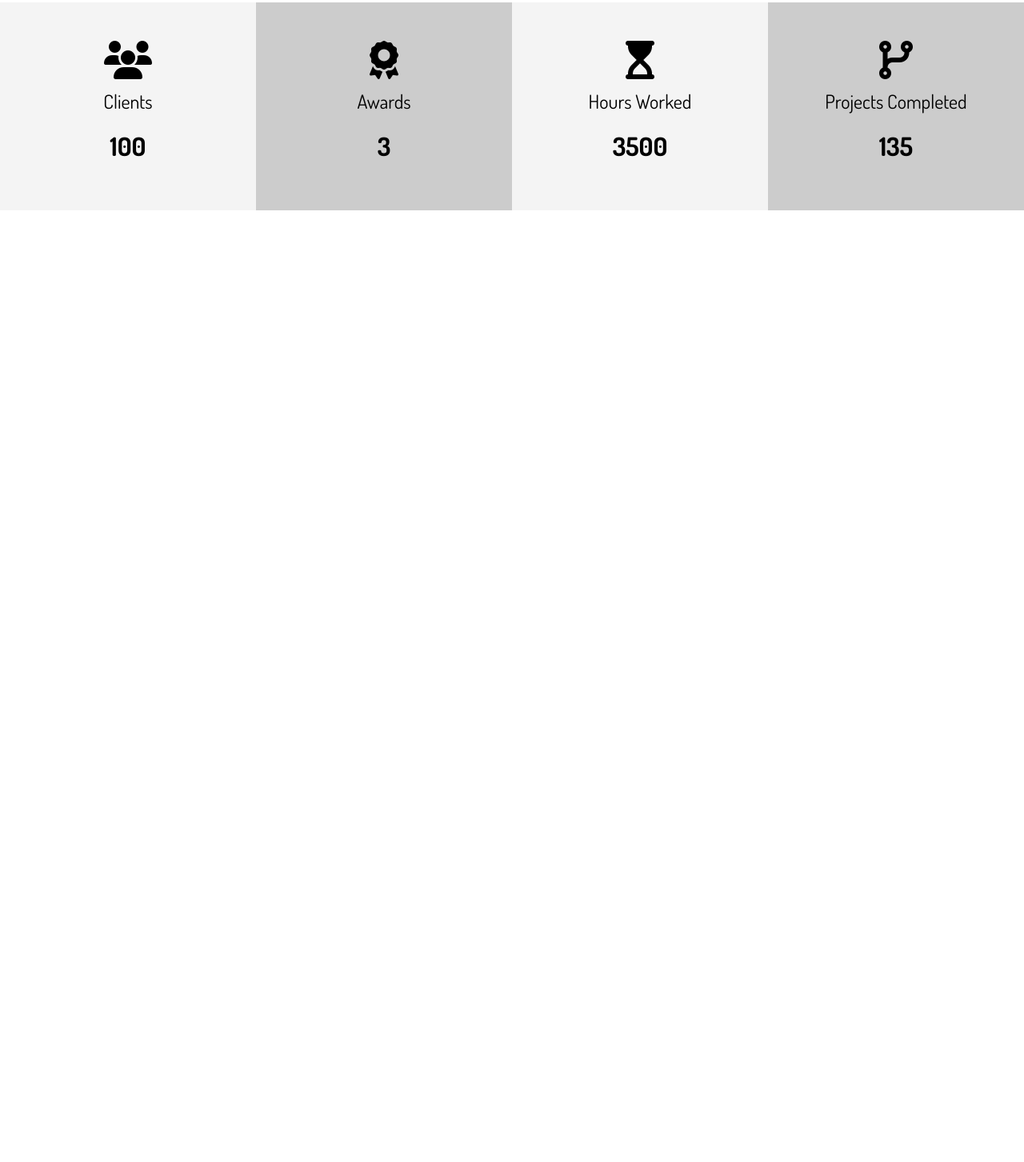
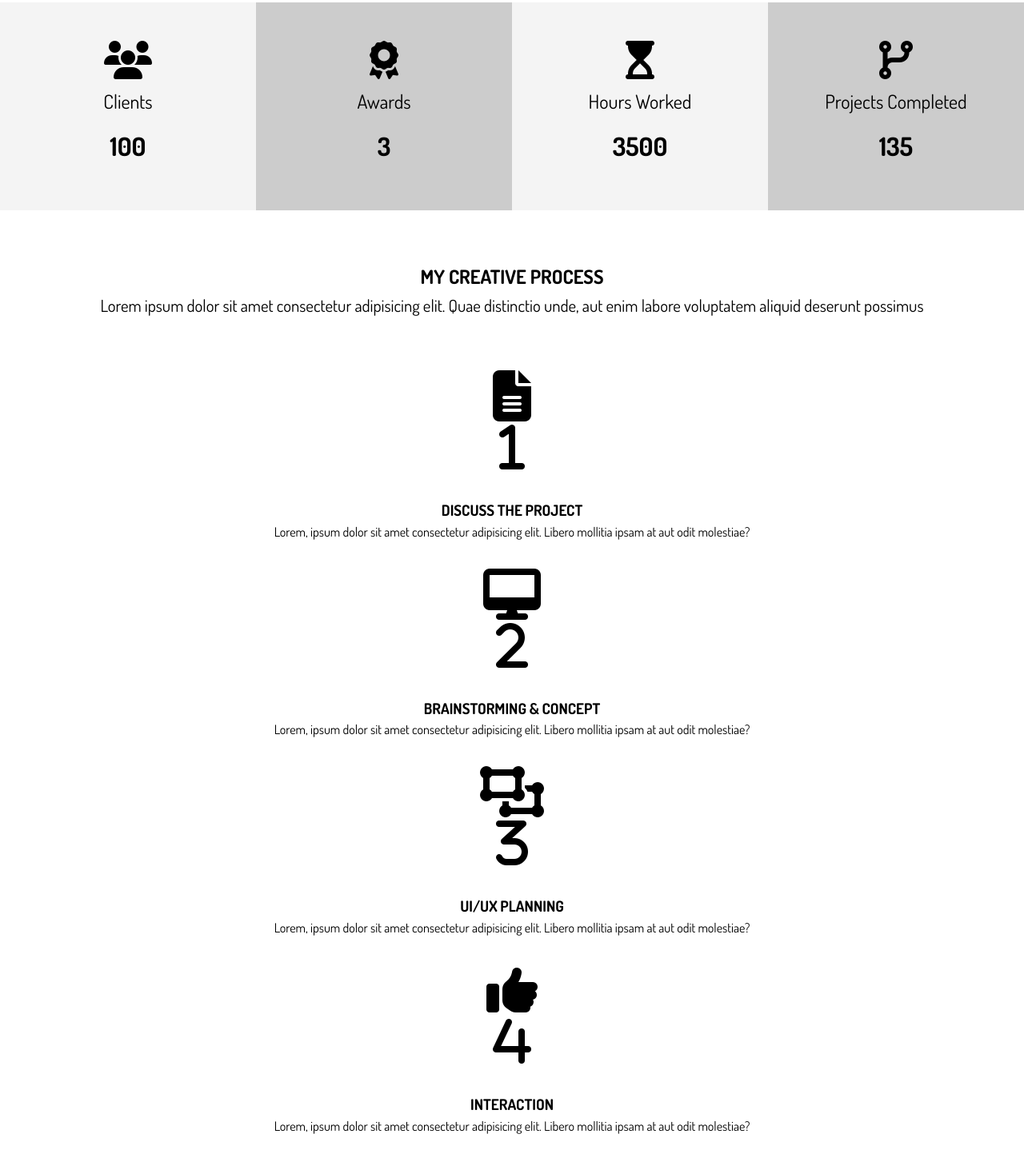
Before and after one commit to Vixy88/Portfolio-Site, a website: page Dist/index.html in a window 1280 px wide. Shown: the part 1183-2636 px from the top of the page at 80% size. Before the commit the page ends 1478 px from the top, so only its background shows below. Drawn offline with Linux system fonts and the light colour scheme.

Commit message:
Added New Section

```diff
--- a/Dist/index.html
+++ b/Dist/index.html
@@ -113,6 +113,52 @@
     </div>
   </section>
 
+  <!-- Section C: Process -->
+  <section id="home-c" class="text-center py-2">
+    <div class="container">
+      <h2 class="section-title">
+        My Creative Process
+      </h2>
+      <div class="bottom-line"></div>
+      <p class="lead">Lorem ipsum dolor sit amet consectetur adipisicing elit. Quae distinctio unde, aut enim labore
+        voluptatem aliquid deserunt possimus</p>
+      <div class="process">
+        <div>
+          <i class="fas fa-file-alt fa-4x process-icon my-2">
+            <div class="process-step">1</div>
+          </i>
+          <div class="clr"></div>
+          <h3>Discuss The Project</h3>
+          <p>Lorem, ipsum dolor sit amet consectetur adipisicing elit. Libero mollitia ipsam at aut odit molestiae?</p>
+        </div>
+        <div>
+          <i class="fas fa-desktop fa-4x process-icon my-2">
+            <div class="process-step">2</div>
+          </i>
+          <div class="clr"></div>
+          <h3>Brainstorming & Concept</h3>
+          <p>Lorem, ipsum dolor sit amet consectetur adipisicing elit. Libero mollitia ipsam at aut odit molestiae?</p>
+        </div>
+        <div>
+          <i class="fas fa-object-ungroup fa-4x process-icon my-2">
+            <div class="process-step">3</div>
+          </i>
+          <div class="clr"></div>
+          <h3>UI/UX Planning</h3>
+          <p>Lorem, ipsum dolor sit amet consectetur adipisicing elit. Libero mollitia ipsam at aut odit molestiae?</p>
+        </div>
+        <div>
+          <i class="fas fa-thumbs-up fa-4x process-icon my-2">
+            <div class="process-step">4</div>
+          </i>
+          <div class="clr"></div>
+          <h3>Interaction</h3>
+          <p>Lorem, ipsum dolor sit amet consectetur adipisicing elit. Libero mollitia ipsam at aut odit molestiae?</p>
+        </div>
+      </div>
+    </div>
+  </section>
+
   <!-- Type Effect Tutorial: https://www.youtube.com/watch?v=P0X3dT-pB4E -->
   <script src="js/typewriter.js"></script>
 </body>
```
